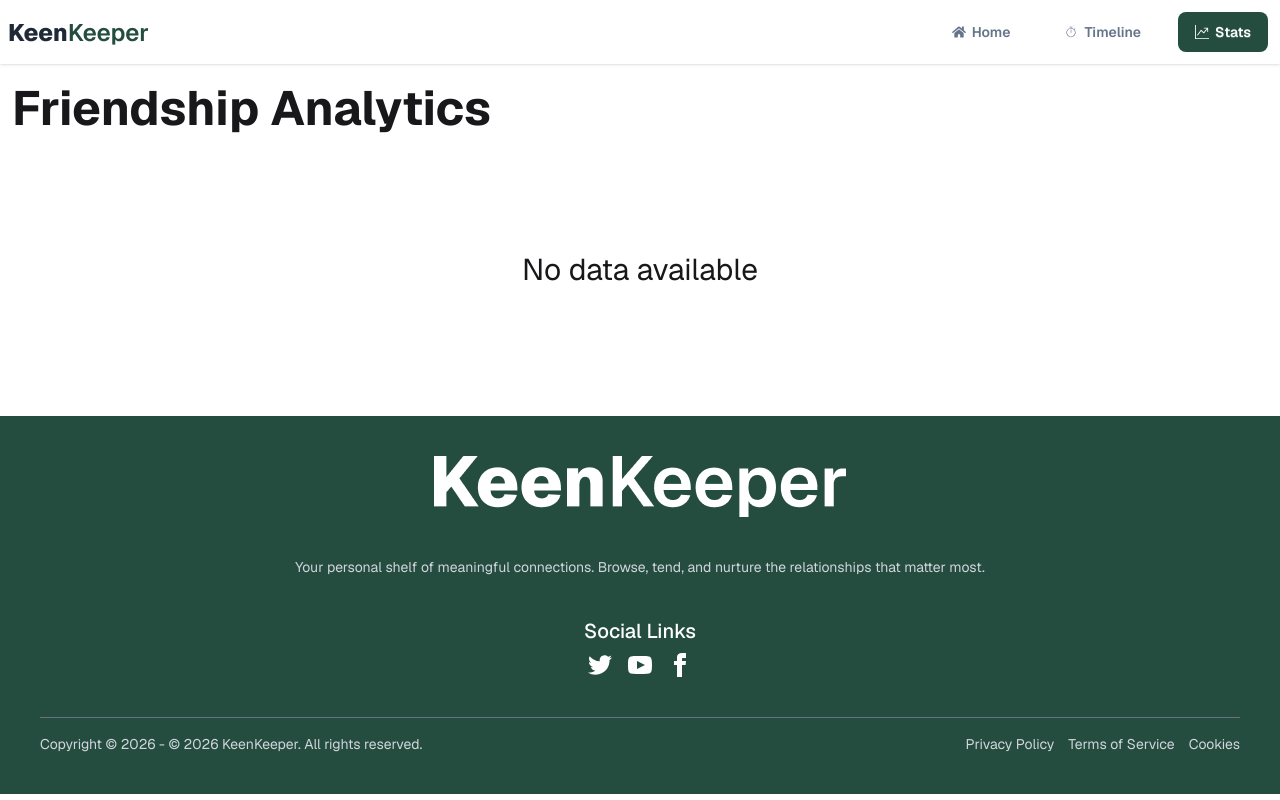
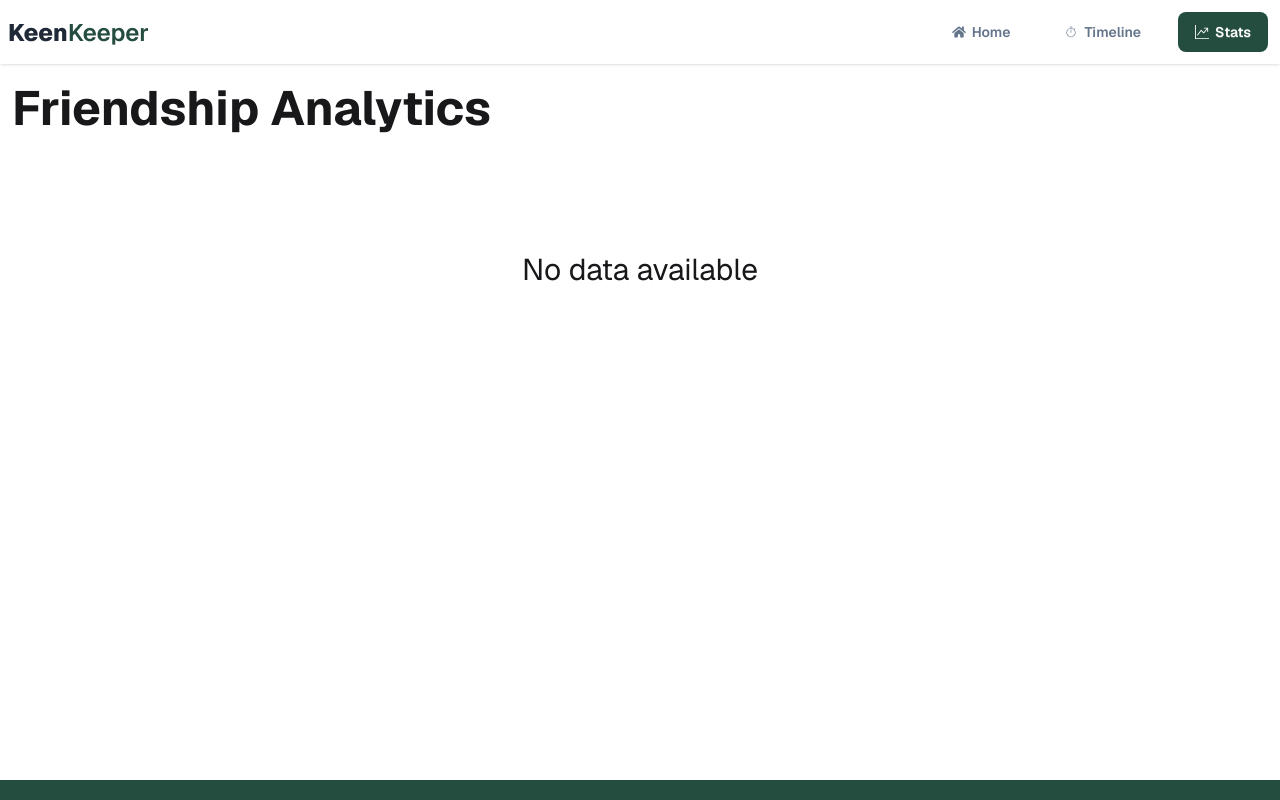
Before and after one commit to tanvirislam06408/keen-keeper, a React (Vite) app: page /stats in a window 1280 px wide. Shown: the top 800 px of the page. Built offline with nearby package versions, Linux system fonts and the light colour scheme.

Commit message:
fix the height of not found element

```diff
--- a/src/pages/Stats/Stats.jsx
+++ b/src/pages/Stats/Stats.jsx
@@ -21,7 +21,7 @@ const Stats = () => {
       <h1 className='font-bold text-5xl mt-5'>Friendship Analytics</h1>
 
       {
-        call.length === 0 && <div className="text-center mt-30">
+        call.length === 0 && <div className="text-center mt-30 min-h-[50vh]">
           <h1 className='text-3xl'>No data available</h1>
         </div>
       }
```
